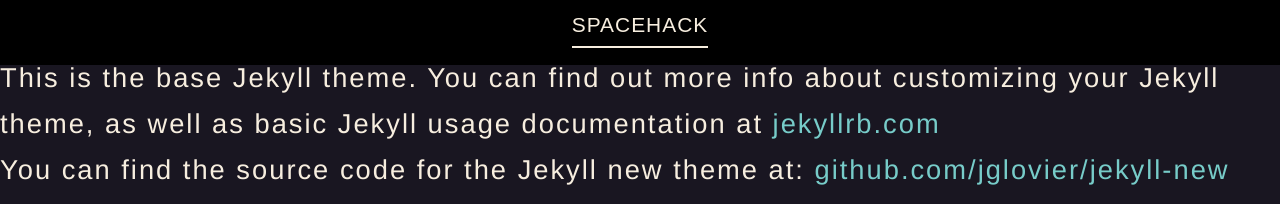
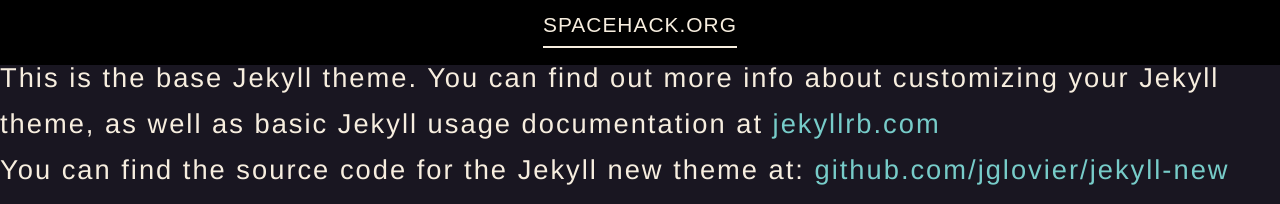
Before and after one commit to basilleaf/spacehack.org, a Jekyll site: the page built from about.md, in a window 1280 px wide. Shown: the top 204 px of the page. Built offline with Jekyll 4.4.1, drawn with Linux system fonts in a browser that asks for light colours; some of the changed lines change nothing that is shown.

Commit message:
update config email site title

```diff
--- a/_config.yml
+++ b/_config.yml
@@ -1,6 +1,6 @@
 # Site settings
-title: Spacehack
-email: your-email@domain.com
+title: Spacehack.org
+email: ariel@arielwaldman.com
 description: > # this means to ignore newlines until "baseurl:"
   A directory of ways to participate in space exploration
 baseurl: "" # the subpath of your site, e.g. /blog/
```
